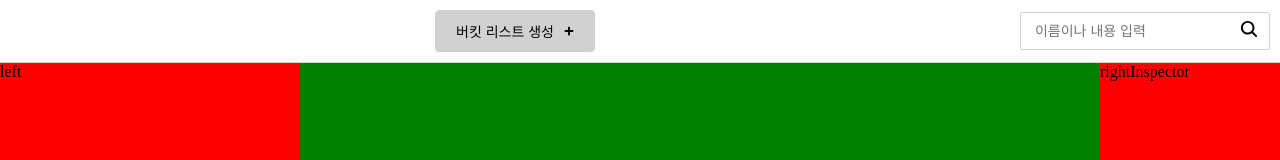
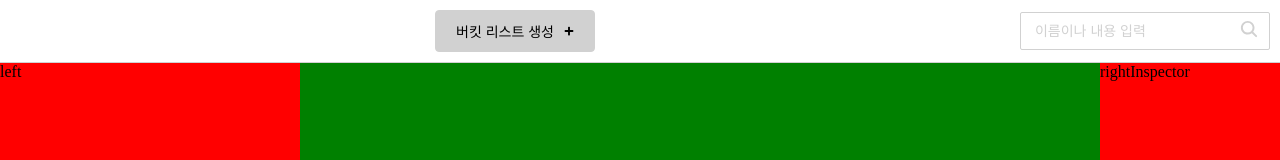
Before and after one commit to pakjonghun/bucket-list, a React (Create React App) app: page / in a window 1280 px wide. Shown: the top 160 px of the page. Built offline with nearby package versions, Linux system fonts and the light colour scheme.

Commit message:
텍스트 인풋 foscused 시 색상 변경 스타일링

```diff
--- a/src/components/ui/BaseInput/BaseInput.module.css
+++ b/src/components/ui/BaseInput/BaseInput.module.css
@@ -4,7 +4,7 @@
   gap: 4px;
   border: 1px solid var(--color-grey);
   border-radius: 2px;
-  transition: border-color 0.3ms;
+  transition: border-color 300ms;
 }
 
 .container.focused {
@@ -19,10 +19,28 @@
   font-size: 14px;
 }
 
+.input::placeholder {
+  color: var(--color-grey);
+  transition: color 300ms;
+}
+
+.input.focused::placeholder {
+  color: var(--color-text);
+}
+
 .startIconContainer {
   margin-left: 10px;
+  color: var(--color-grey);
+  transition: color 300ms;
 }
 
 .endIconContainer {
   margin-right: 10px;
+  color: var(--color-grey);
+  transition: color 300ms;
 }
+
+.endIconContainer.focused,
+.startIconContainer.focused {
+  color: var(--color-text);
+}
--- a/src/components/ui/BaseInput/BaseInput.tsx
+++ b/src/components/ui/BaseInput/BaseInput.tsx
@@ -19,11 +19,13 @@ const BaseInput: FC<Props> = ({ value, onChange, startIcon, endIcon, inputAttrib
         onBlur={() => setFocused(false)}
         onFocus={() => setFocused(true)}
         {...inputAttributes}
-        className={styles.input}
+        className={`${styles.input} ${focused ? styles.focused : ''}`}
         value={value}
         onChange={onChange}
       />
-      <div className={styles.endIconContainer}>{!!endIcon && endIcon}</div>
+      <div className={`${styles.endIconContainer} ${focused ? styles.focused : ''}`}>
+        {!!endIcon && endIcon}
+      </div>
     </div>
   );
 };
--- /dev/null
+++ b/src/model/user.tsx
@@ -0,0 +1,3 @@
+export type User = {
+  displayName: string;
+};
```
Also changed, not shown: src/controller/bucketController.tsx (added, +10 -0 lines), src/model/bucket.tsx (added, +14 -0 lines).
